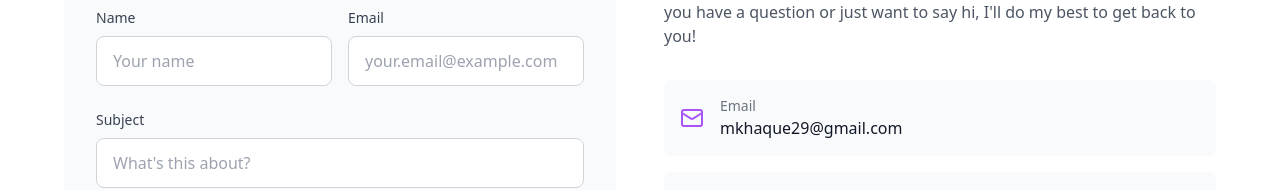
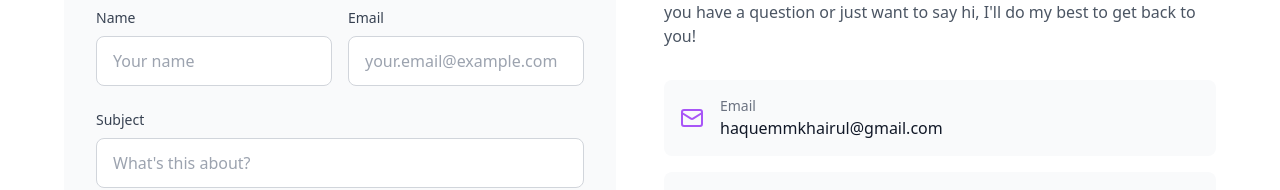
Before and after one commit to mkhaque1/khairul-portfolio-website, a React (Vite) app: page / in a window 1280 px wide. Shown: the part 6940-7130 px from the top of the page. Built offline with nearby package versions, Linux system fonts and the light colour scheme.

Commit message:
ui change

```diff
--- a/src/components/Contact.tsx
+++ b/src/components/Contact.tsx
@@ -39,7 +39,7 @@ const Contact = () => {
     {
       icon: Mail,
       label: 'Email',
-      value: 'mkhaque29@gmail.com',
+      value: 'haquemmkhairul@gmail.com',
       href: 'mailto:info@pyonet.com',
     },
     {
```
